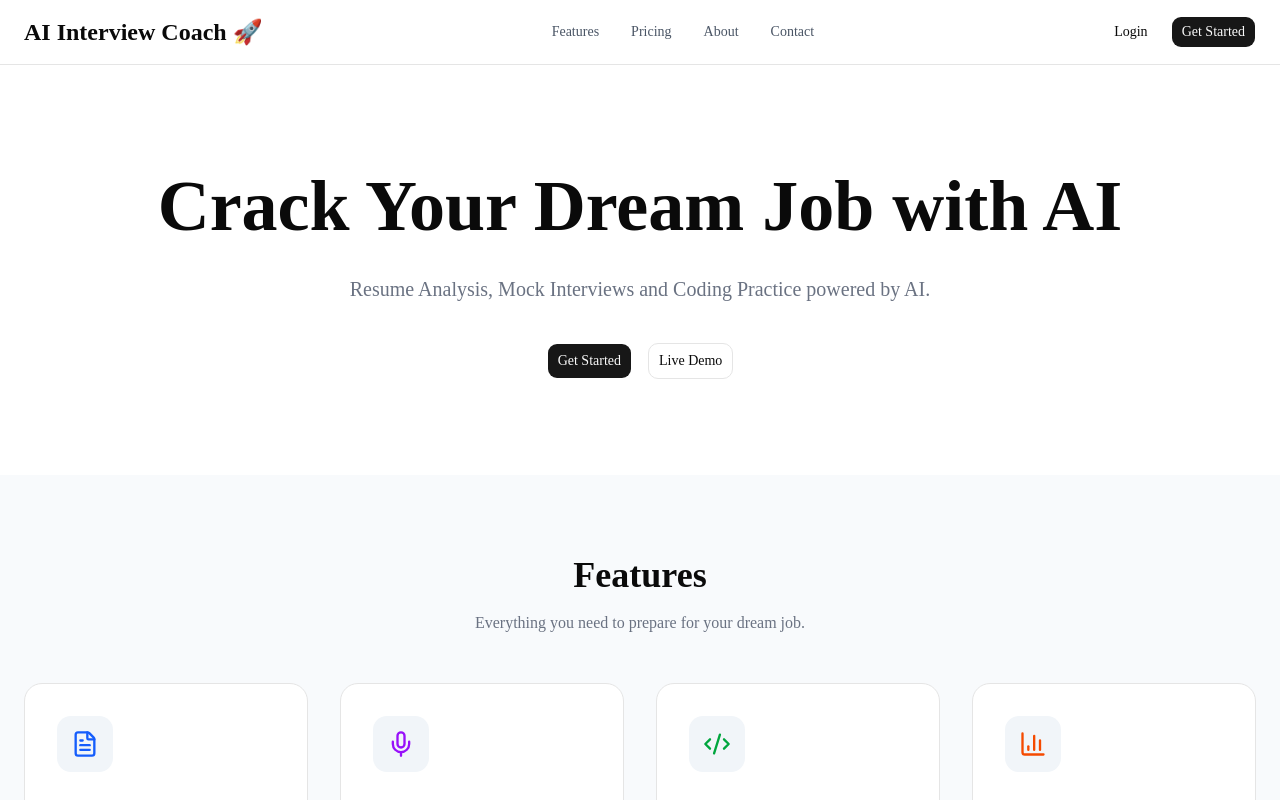
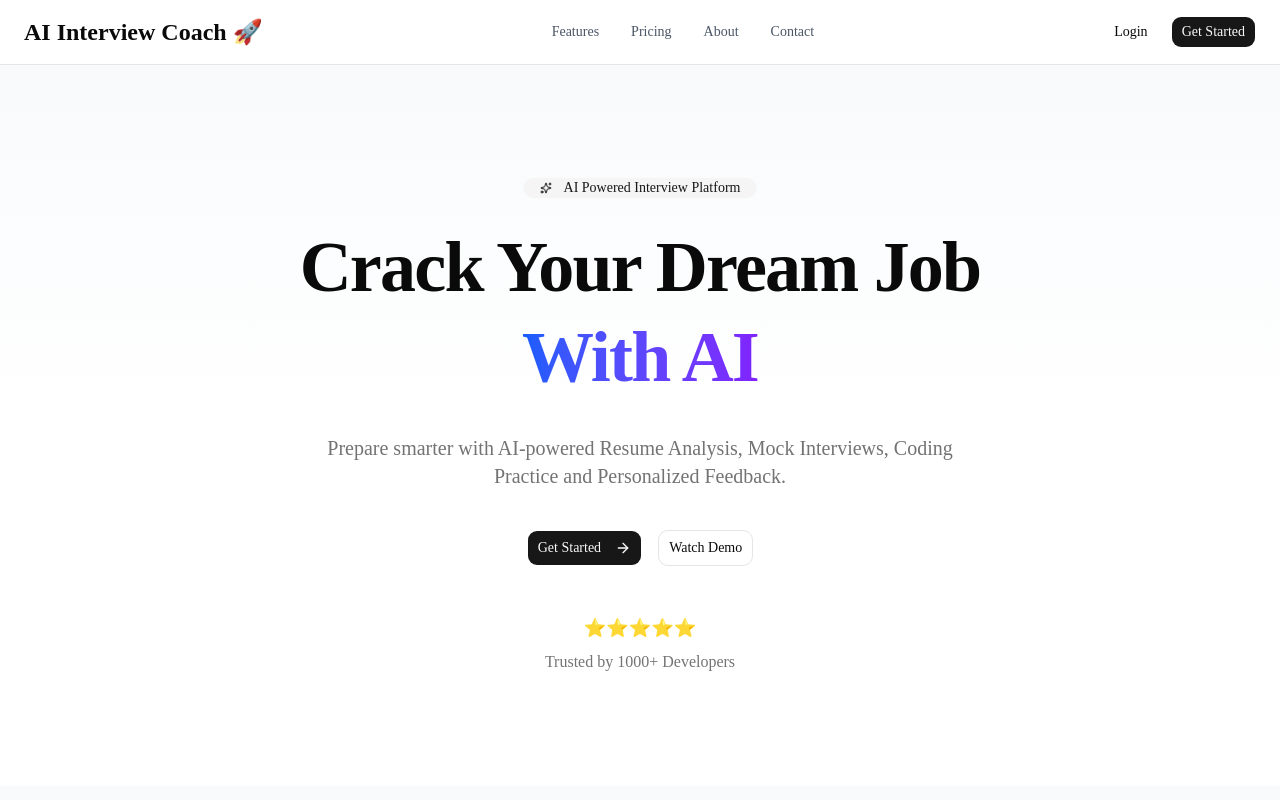
Before and after one commit to raj19940721/ai-interview-coach, a Next.js app: page / in a window 1280 px wide. Shown: the top 800 px of the page. Built offline with nearby package versions, Linux system fonts and the light colour scheme.

Commit message:
feat: add hero section

```diff
--- a/src/components/landing/Hero.tsx
+++ b/src/components/landing/Hero.tsx
@@ -1,22 +1,53 @@
+import { Badge } from "@/components/ui/badge";
 import { Button } from "@/components/ui/button";
+import { ArrowRight, Sparkles } from "lucide-react";
 
 export default function Hero() {
   return (
-    <section className="py-24 text-center">
-      <h1 className="text-5xl md:text-6xl lg:text-7xl font-bold leading-tight">
-        Crack Your Dream Job with AI
-      </h1>
+    <section className="relative overflow-hidden">
+      {/* Background */}
+      <div className="absolute inset-0 bg-gradient-to-b from-slate-50 via-white to-white -z-10" />
 
-      <p className="mt-6 text-xl text-gray-500">
-        Resume Analysis, Mock Interviews and Coding Practice powered by AI.
-      </p>
+      <div className="mx-auto max-w-7xl px-6 py-28 text-center">
+        <Badge
+          variant="secondary"
+          className="mb-6 rounded-full px-4 py-2 text-sm"
+        >
+          <Sparkles className="mr-2 h-4 w-4" />
+          AI Powered Interview Platform
+        </Badge>
 
-      <div className="mt-10 flex justify-center gap-4">
-        <Button size="lg">Get Started</Button>
+        <h1 className="mx-auto max-w-5xl text-5xl font-extrabold leading-tight tracking-tight md:text-6xl lg:text-7xl">
+          Crack Your Dream Job
+          <br />
+          <span className="bg-gradient-to-r from-blue-600 to-violet-600 bg-clip-text text-transparent">
+            With AI
+          </span>
+        </h1>
 
-        <Button variant="outline" size="lg">
-          Live Demo
-        </Button>
+        <p className="mx-auto mt-8 max-w-2xl text-lg text-muted-foreground md:text-xl">
+          Prepare smarter with AI-powered Resume Analysis, Mock Interviews,
+          Coding Practice and Personalized Feedback.
+        </p>
+
+        <div className="mt-10 flex flex-col items-center justify-center gap-4 sm:flex-row">
+          <Button size="lg">
+            Get Started
+            <ArrowRight className="ml-2 h-5 w-5" />
+          </Button>
+
+          <Button variant="outline" size="lg">
+            Watch Demo
+          </Button>
+        </div>
+
+        <div className="mt-12">
+          <p className="text-lg">⭐⭐⭐⭐⭐</p>
+
+          <p className="mt-2 text-muted-foreground">
+            Trusted by 1000+ Developers
+          </p>
+        </div>
       </div>
     </section>
   );
```
